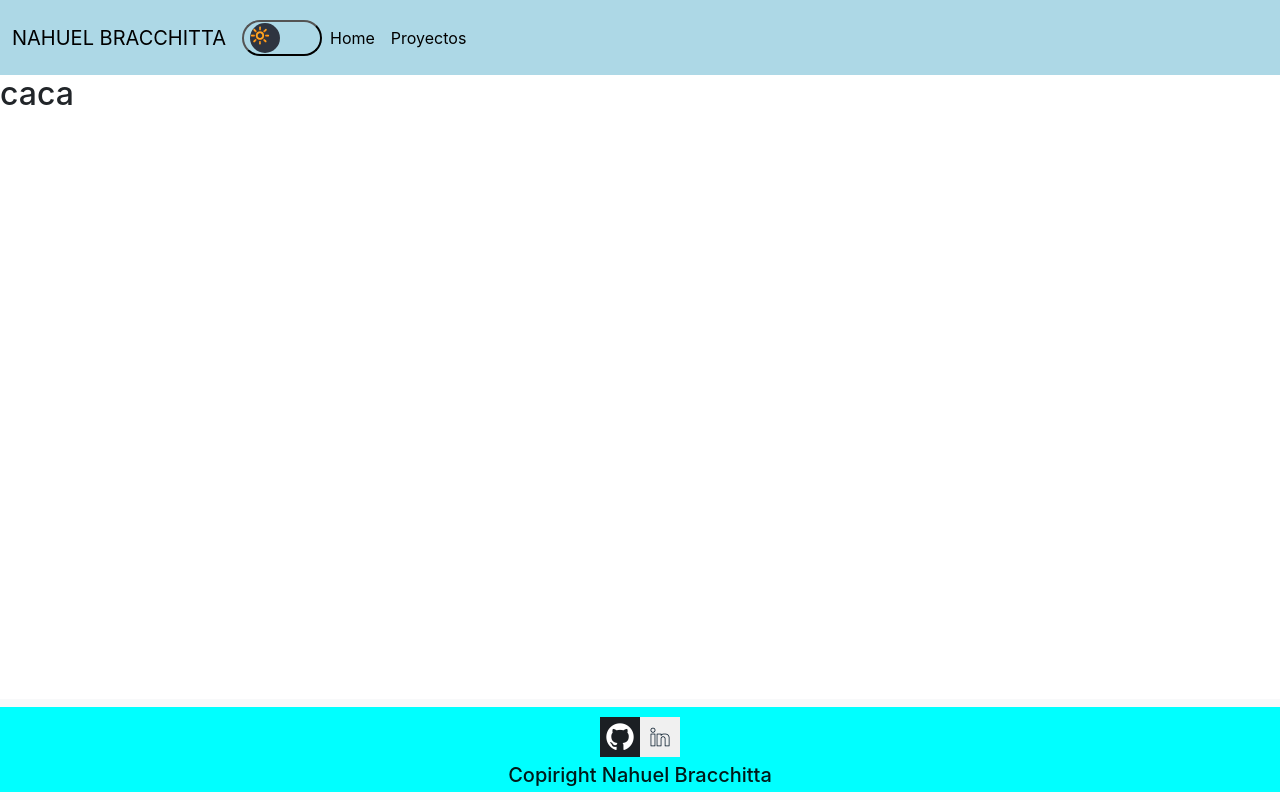
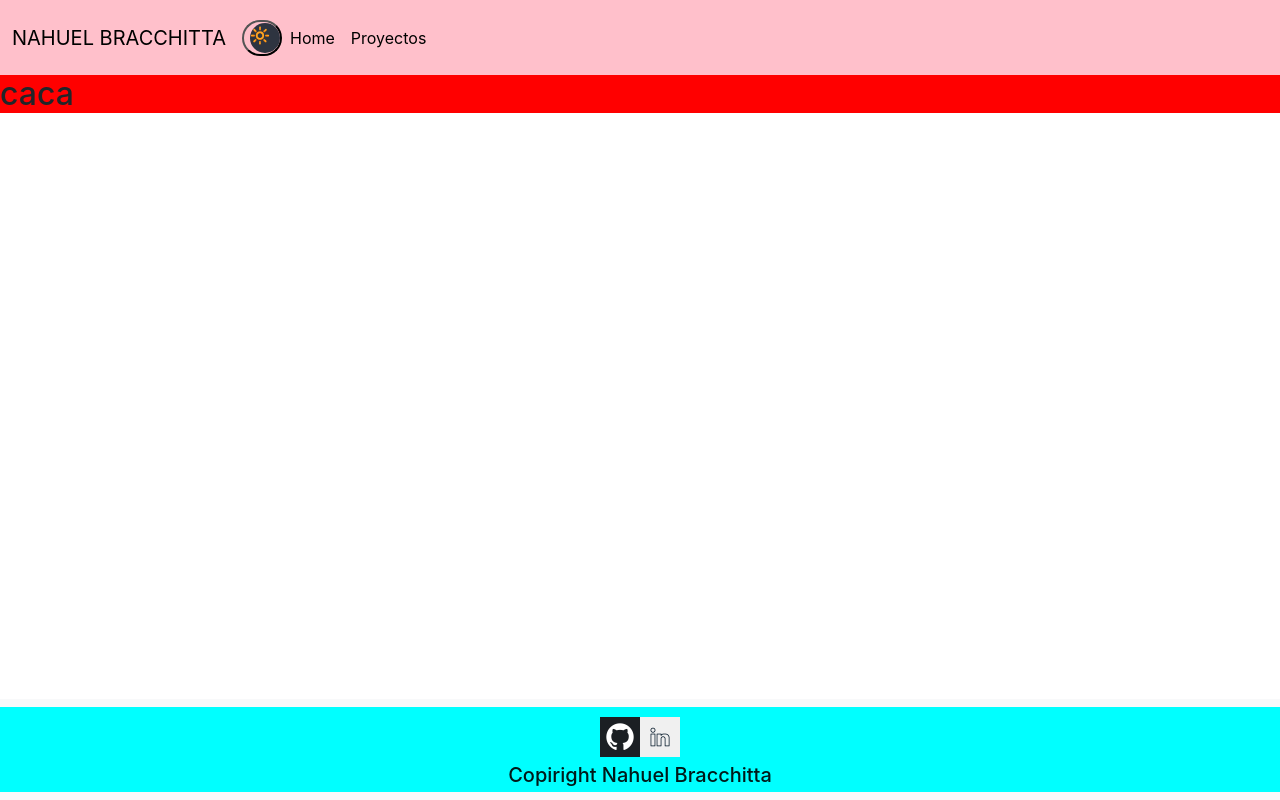
Before and after one commit to MrFontina/NB, a React (Create React App) app: page /proyectos in a window 1280 px wide. Built offline with nearby package versions, Linux system fonts and the light colour scheme.

Commit message:
probando context

```diff
--- a/src/App.js
+++ b/src/App.js
@@ -3,7 +3,7 @@ import About from "./Components/About/About";
 import Proyectos from "./Components/Proyectos/Proyectos";
 import Footer from "./Components/Footer/Footer";
 
-
+import { ThemeContextProvider } from "./Storage/ThemeContext";
 import { BrowserRouter, Routes, Route } from "react-router-dom";
 
 
@@ -15,6 +15,7 @@ function App() {
 
   return (
     <>
+    <ThemeContextProvider>
     <BrowserRouter>
     <NavBar/>
     <Routes>
@@ -23,6 +24,7 @@ function App() {
     </Routes>
     <Footer/>
     </BrowserRouter>
+    </ThemeContextProvider>
     </>
   );
 }
--- a/src/Components/About/about.css
+++ b/src/Components/About/about.css
@@ -5,8 +5,8 @@
     align-items: center;
     background-color:pink;
     text-align:center;
-    padding-top: 30px;
-    height:700px
+    height:700px;
+    padding: 40px;
 }
 
 .headerRight{
--- a/src/Components/NavBar/NavBar.jsx
+++ b/src/Components/NavBar/NavBar.jsx
@@ -1,6 +1,7 @@
 import { Link } from "react-router-dom"
-import { useState, useEffect } from "react";
+import { useState, useEffect, useContext } from "react";
 import './navBar.css'
+import themeContext from "../../Storage/ThemeContext";
 
 
 
@@ -8,6 +9,7 @@ function NavBar() {
 
 
   const [darkMode, setDarkMode] = useState(false)
+  const { darkColor1 } = useContext(themeContext)
 
   useEffect(() => {
     const json = localStorage.getItem("site-dark-mode");
@@ -33,7 +35,7 @@ function NavBar() {
   return (
 
 
-<nav className="navBarClass navbar navbar-expand-lg " style={{ backgroundColor: darkMode ? "grey" : "lightblue", height: "75px"}}>
+<nav className="navBarClass navbar navbar-expand-lg " style={{backgroundColor:"pink", height: "75px"}}>
   <div className="container-fluid" >
     <Link className="navbar-brand" style={{ color: darkMode? "white" : "black"}} to="/">NAHUEL BRACCHITTA</Link>
     <label>
--- a/src/Components/NavBar/navBar.css
+++ b/src/Components/NavBar/navBar.css
@@ -5,7 +5,7 @@
 
 
 .dark-mode-toggle {
-    width: 80px;
+    width: 40px;
     height: 36px;
     border-radius: 50px;
     top: 0;
@@ -27,6 +27,6 @@
     transition: all 0.2s ease;
   }
 
-  .dark .dark-mode-slider {
+  /* .dark .dark-mode-slider {
     transform: translateX(45px);
-  }
+  } */
--- a/src/Components/Proyectos/Proyectos.jsx
+++ b/src/Components/Proyectos/Proyectos.jsx
@@ -1,8 +1,12 @@
-
+import { useContext } from "react"
+import themeContext from "../../Storage/ThemeContext"
 
 function Proyectos() {
+
+  const { darkColor1, color2 } = useContext(themeContext)
+
   return (
-    <h2>caca</h2>
+    <h2 style={{backgroundColor:darkColor1}}>caca</h2>
   )
 }
 
--- /dev/null
+++ b/src/Storage/ThemeContext.jsx
@@ -0,0 +1,22 @@
+import { createContext } from "react";
+
+const themeContext = createContext();
+
+export function ThemeContextProvider(props){
+
+    const darkColor1 = "red";
+    const color2 = "blue"
+
+
+    const value = {
+        darkColor1,
+        color2
+    };
+
+
+    return(
+        <themeContext.Provider value={value}>{props.children}</themeContext.Provider>
+    )
+}
+
+export default themeContext
```
